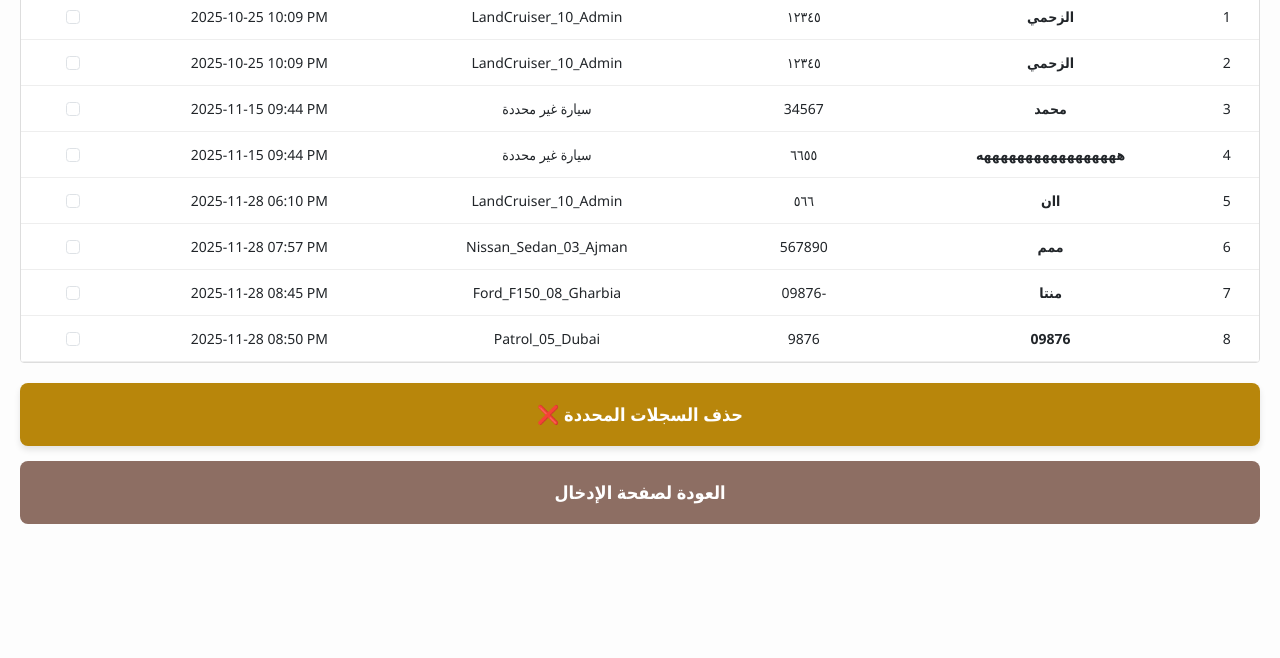
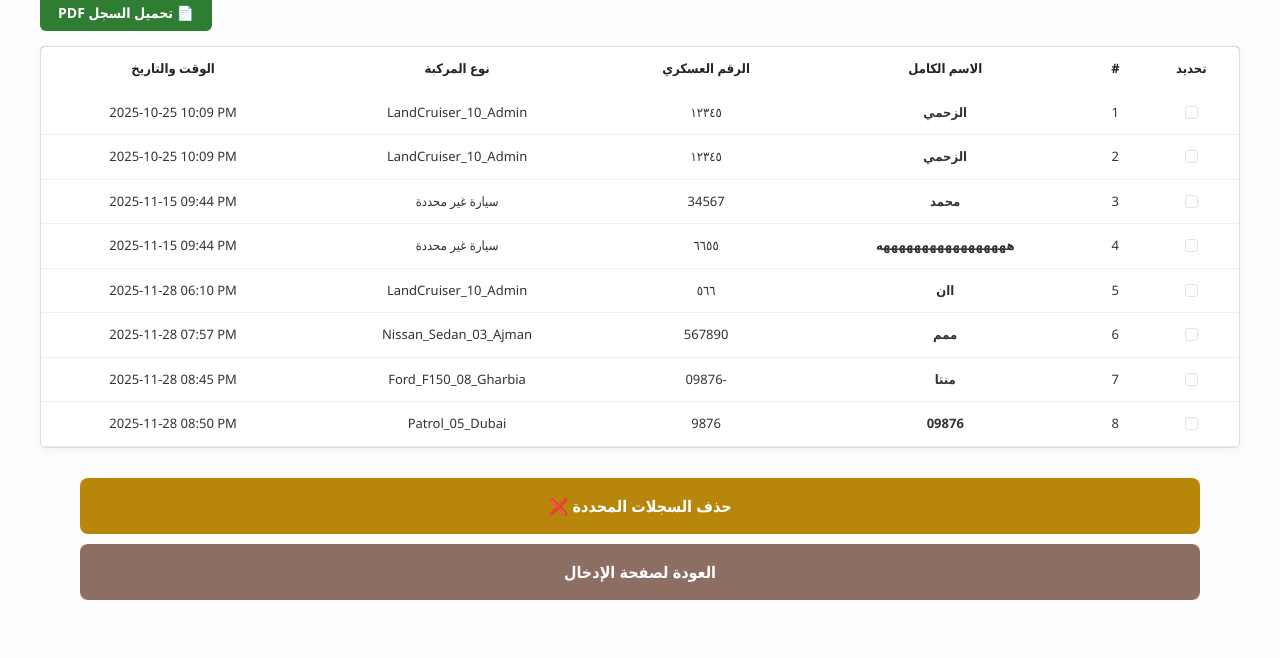
Before and after one commit to Mohammed-Alzahmi/Vehicle-Tracker-Project, a Flask app: template templates/admin.html in a window 1280 px wide. Shown: the part 142-800 px from the top of the page. Run offline with Flask 3, Linux system fonts and the light colour scheme; the template is opened without the code that fills it: values that come from a table or form of the project are taken from there, others are empty.

Commit message:
added logos and fixed header style

```diff
--- a/templates/admin.html
+++ b/templates/admin.html
@@ -3,78 +3,88 @@
 <head>
     <meta charset="UTF-8">
     <meta name="viewport" content="width=device-width, initial-scale=1.0">
-    <title>سجل دخول وخروج المركبات</title>
+    <title>سجل استخدام المركبات - لوحة التحكم</title>
     <link href="https://cdn.jsdelivr.net/npm/bootstrap@5.3.0/dist/css/bootstrap.min.css" rel="stylesheet">
     <style>
-        body { background-color: #fdfdfd; font-family: 'Segoe UI', Tahoma, sans-serif; }
+        body { background-color: #fdfdfd; font-family: 'Segoe UI', Tahoma, sans-serif; margin: 0; padding: 0; }
 
-        /* شريط الأزرار العلوية */
-        .top-bar { display: flex; justify-content: flex-end; gap: 15px; padding: 20px; }
-        .btn-orange { background-color: #f39c12; color: white; border: none; padding: 10px 20px; border-radius: 5px; font-weight: bold; }
-        .btn-green-pdf { background-color: #27ae60; color: white; border: none; padding: 10px 20px; border-radius: 5px; font-weight: bold; text-decoration: none; }
+        /* الهيدر مع الشعارات نفس الصورة بالضبط */
+        .header-section { display: flex; justify-content: space-between; align-items: center; padding: 20px 40px; background-color: white; border-bottom: 1px solid #eee; }
+        .logo-img { height: 80px; width: auto; object-fit: contain; }
+        .header-title { color: #4b3621; font-weight: bold; font-size: 24px; margin: 0; flex-grow: 1; text-align: center; }
 
-        /* رسالة النجاح */
-        .msg-success { background-color: #dff0d8; color: #3c763d; padding: 15px; margin: 0 20px 20px 20px; border-radius: 5px; text-align: center; border: 1px solid #d6e9c6; font-weight: bold; }
+        /* الأزرار العلوية */
+        .top-actions-bar { display: flex; justify-content: flex-end; gap: 10px; padding: 15px 40px; }
+        .btn-green-pdf { background-color: #2e7d32; color: white; border: none; padding: 8px 18px; border-radius: 6px; font-weight: bold; text-decoration: none; font-size: 14px; }
+        .msg-success-inline { color: #2e7d32; font-weight: bold; font-size: 14px; margin-right: auto; }
 
-        /* تصميم الجدول البني */
-        .table-box { margin: 0 20px; border: 1px solid #ddd; border-radius: 4px; overflow: hidden; }
+        /* الجدول البني الرسمي */
+        .main-content { padding: 0 40px; }
+        .table-container { border: 1px solid #ddd; border-radius: 4px; overflow: hidden; box-shadow: 0 2px 10px rgba(0,0,0,0.05); }
         .table { margin-bottom: 0; }
-        .table thead { background-color: #4b3621; color: white; }
-        .table th { text-align: center; padding: 15px; font-size: 14px; border: none; }
-        .table td { text-align: center; padding: 12px; font-size: 14px; border-bottom: 1px solid #eee; vertical-align: middle; }
+        .table thead { background-color: #3d2b1f; color: white; }
+        .table th { text-align: center; padding: 12px; font-size: 13px; border: none; }
+        .table td { text-align: center; padding: 12px; font-size: 13px; border-bottom: 1px solid #eee; vertical-align: middle; color: #333; }
 
-        /* الأزرار العريضة تحت */
-        .bottom-actions { padding: 20px; display: flex; flex-direction: column; gap: 15px; }
-        .btn-gold-wide { background-color: #b8860b; color: white; border: none; padding: 18px; border-radius: 8px; font-weight: bold; font-size: 18px; width: 100%; box-shadow: 0 4px 6px rgba(0,0,0,0.1); }
-        .btn-brown-wide { background-color: #8d6e63; color: white; border: none; padding: 18px; border-radius: 8px; font-weight: bold; font-size: 18px; width: 100%; text-decoration: none; text-align: center; display: block; }
+        /* الأزرار الكبيرة تحت */
+        .footer-actions { padding: 30px 40px; display: flex; flex-direction: column; gap: 10px; }
+        .btn-gold-action { background-color: #b8860b; color: white; border: none; padding: 16px; border-radius: 8px; font-weight: bold; font-size: 16px; width: 100%; transition: 0.3s; }
+        .btn-gold-action:hover { background-color: #966d09; }
+        .btn-brown-action { background-color: #8d6e63; color: white; border: none; padding: 16px; border-radius: 8px; font-weight: bold; font-size: 16px; width: 100%; text-decoration: none; text-align: center; display: block; }
     </style>
 </head>
 <body>
 
-    <div class="top-bar">
-        <button class="btn-orange">🪄 تفعيل التعديل والحذف</button>
+    <header class="header-section">
+        <img src="{{ url_for('static', filename='logo_left.png') }}" alt="Logo Left" class="logo-img">
+        <h1 class="header-title">سجل استخدام المركبات - لوحة تحكم</h1>
+        <img src="{{ url_for('static', filename='logo_right.png') }}" alt="Logo Right" class="logo-img">
+    </header>
+
+    <div class="top-actions-bar">
+        {% with messages = get_flashed_messages() %}
+          {% if messages %}
+            <span class="msg-success-inline">تم حذف 1 سجل بنجاح! ✅</span>
+          {% endif %}
+        {% endwith %}
         <div class="btn-green-pdf">📄 تحميل السجل PDF</div>
     </div>
 
-    {% with messages = get_flashed_messages() %}
-      {% if messages %}
-        <div class="msg-success">تم حذف 1 سجل بنجاح! ✅</div>
-      {% endif %}
-    {% endwith %}
-
+    <main class="main-content">
         <form action="{{ url_for('delete_logs', code=request.args.get('code')) }}" method="POST">
-        <div class="table-box">
+            <div class="table-container">
                 <table class="table table-hover">
                     <thead>
                         <tr>
+                            <th>تحديد</th>
                             <th>#</th>
                             <th>الاسم الكامل</th>
                             <th>الرقم العسكري</th>
                             <th>نوع المركبة</th>
                             <th>الوقت والتاريخ</th>
-                        <th>تحديد</th>
                         </tr>
                     </thead>
                     <tbody>
                         {% for log in logs %}
                         <tr>
+                            <td><input type="checkbox" name="log_ids" value="{{ log.id }}" class="form-check-input"></td>
                             <td>{{ loop.index }}</td>
                             <td style="font-weight: bold;">{{ log.username }}</td>
                             <td>{{ log.military_id }}</td>
                             <td>{{ log.car_type }}</td>
                             <td dir="ltr">{{ log.timestamp | format_datetime_uae }}</td>
-                        <td><input type="checkbox" name="log_ids" value="{{ log.id }}" class="form-check-input"></td>
                         </tr>
                         {% endfor %}
                     </tbody>
                 </table>
             </div>
 
-        <div class="bottom-actions">
-            <button type="submit" class="btn-gold-wide">حذف السجلات المحددة ❌</button>
-            <a href="{{ url_for('index') }}" class="btn-brown-wide">العودة لصفحة الإدخال</a>
+            <div class="footer-actions">
+                <button type="submit" class="btn-gold-action">حذف السجلات المحددة ❌</button>
+                <a href="{{ url_for('index') }}" class="btn-brown-action">العودة لصفحة الإدخال</a>
             </div>
         </form>
+    </main>
 
 </body>
 </html>
```
Lines whose indentation alone changed are shown as unchanged.
